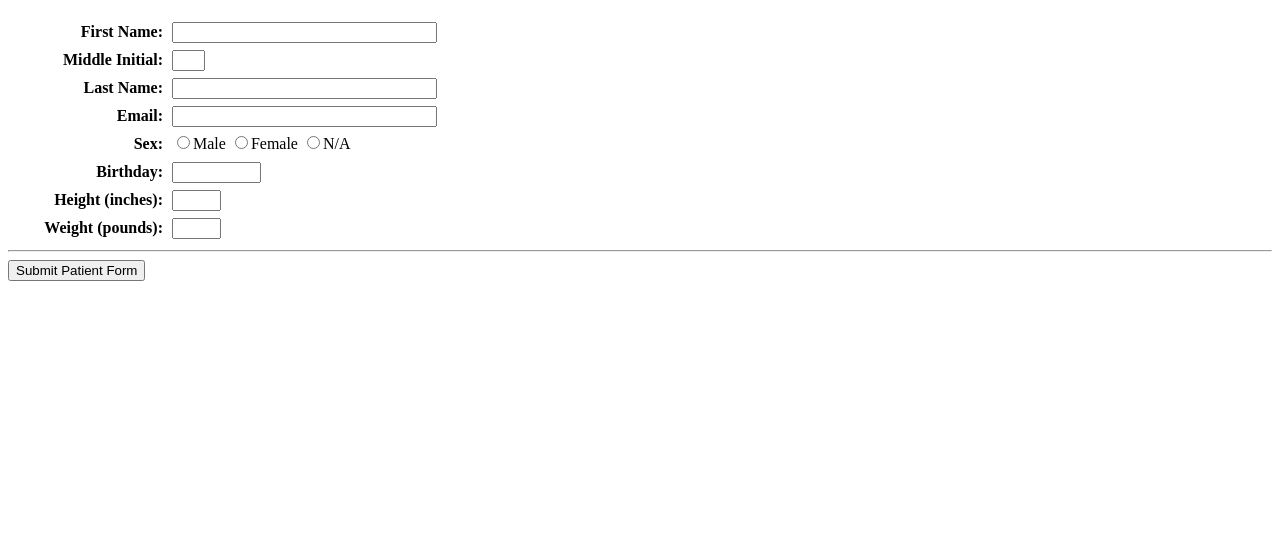
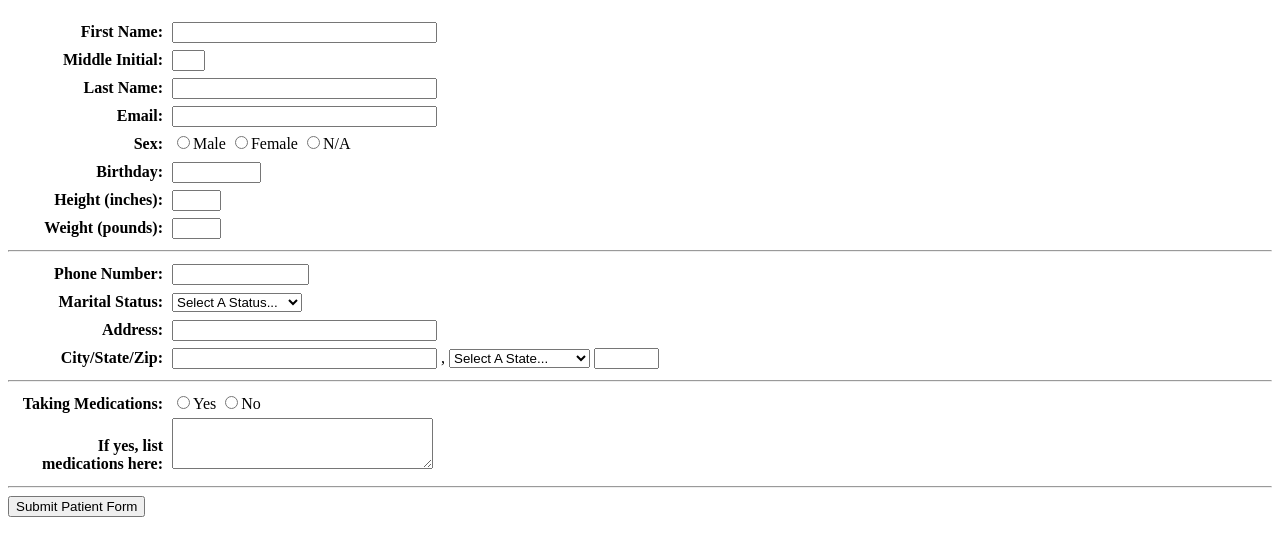
Before and after one commit to casmith18/it-garnet, a plain HTML site: page webformdemo/index.html in a window 1280 px wide. Shown: the part 101-656 px from the top of the page. Drawn offline with Linux system fonts and the light colour scheme.

Commit message:
finished html form

```diff
--- a/webformdemo/index.html
+++ b/webformdemo/index.html
@@ -84,6 +84,106 @@
         maxlength="3"
       /><br />
       <hr />
+      <label class="formlabel" for="phonenumber">Phone Number: </label>
+      <input
+        type="text"
+        id="phonenumber"
+        name="phonenumber"
+        size="14"
+        maxlength="14"
+      /><br />
+      <label class="formlabel" for="maritalstatus">Marital Status: </label>
+      <select name="maritalstatus" id="maritalstatus">
+        <option value="Select A Status">Select A Status...</option>
+        <option value="S">Single</option>
+        <option value="M">Married</option>
+        <option value="Divorced">Divorced</option>
+        <option value="L">Legally Separated</option>
+        <option value="W">Widowed</option>
+      </select>
+      <br />
+      <label class="formlabel" for="address">Address: </label>
+      <input
+        type="text"
+        id="address"
+        name="address"
+        size="30"
+        maxlength="30"
+      /><br />
+      <label class="formlabel" for="City">City/State/Zip: </label>
+      <input type="text" id="city" name="city" size="30" maxlength="30" />
+      <label> ,</label>
+      <select>
+        <option value="Select A State">Select A State...</option>
+        <option value="AL">Alabama</option>
+        <option value="AK">Alaska</option>
+        <option value="AZ">Arizona</option>
+        <option value="AR">Arkansas</option>
+        <option value="CA">California</option>
+        <option value="CO">Colorado</option>
+        <option value="CT">Connecticut</option>
+        <option value="DE">Delaware</option>
+        <option value="DC">District Of Columbia</option>
+        <option value="FL">Florida</option>
+        <option value="GA">Georgia</option>
+        <option value="HI">Hawaii</option>
+        <option value="ID">Idaho</option>
+        <option value="IL">Illinois</option>
+        <option value="IN">Indiana</option>
+        <option value="IA">Iowa</option>
+        <option value="KS">Kansas</option>
+        <option value="KY">Kentucky</option>
+        <option value="LA">Louisiana</option>
+        <option value="ME">Maine</option>
+        <option value="MD">Maryland</option>
+        <option value="MA">Massachusetts</option>
+        <option value="MI">Michigan</option>
+        <option value="MN">Minnesota</option>
+        <option value="MS">Mississippi</option>
+        <option value="MO">Missouri</option>
+        <option value="MT">Montana</option>
+        <option value="NE">Nebraska</option>
+        <option value="NV">Nevada</option>
+        <option value="NH">New Hampshire</option>
+        <option value="NJ">New Jersey</option>
+        <option value="NM">New Mexico</option>
+        <option value="NY">New York</option>
+        <option value="NC">North Carolina</option>
+        <option value="ND">North Dakota</option>
+        <option value="OH">Ohio</option>
+        <option value="OK">Oklahoma</option>
+        <option value="OR">Oregon</option>
+        <option value="PA">Pennsylvania</option>
+        <option value="RI">Rhode Island</option>
+        <option value="SC">South Carolina</option>
+        <option value="SD">South Dakota</option>
+        <option value="TN">Tennessee</option>
+        <option value="TX">Texas</option>
+        <option value="UT">Utah</option>
+        <option value="VT">Vermont</option>
+        <option value="VA">Virginia</option>
+        <option value="WA">Washington</option>
+        <option value="WV">West Virginia</option>
+        <option value="WI">Wisconsin</option>
+        <option value="WY">Wyoming</option>
+      </select>
+      <input type="text" id="zip" name="zip" size="5" maxlength="5" />
+      <br />
+      <hr />
+      <label class="formlabel" for="medications">Taking Medications: </label>
+      <label for="y"
+        ><input type="radio" name="medications" id="y" value="y" />Yes</label
+      >
+      <label for="n"
+        ><input type="radio" name="medications" id="n" value="n" />No</label
+      >
+      <br />
+      <label class="formlabel" for="medicationslist"
+        >If yes, list medications here:
+      </label>
+      <textarea rows="3" cols="30"></textarea>
+      <br />
+      <hr>
       <input
         type="submit"
         value="Submit Patient Form"
```
